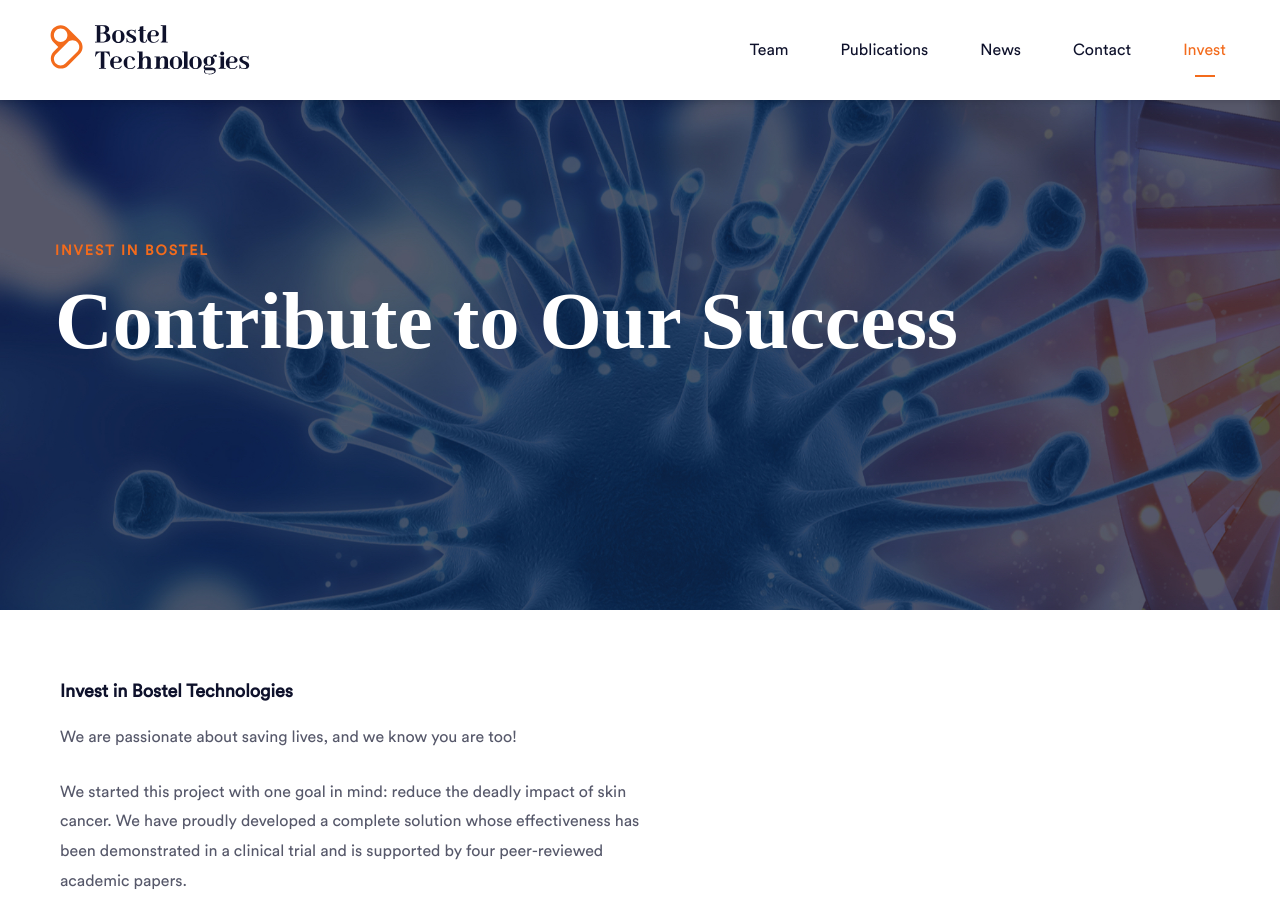
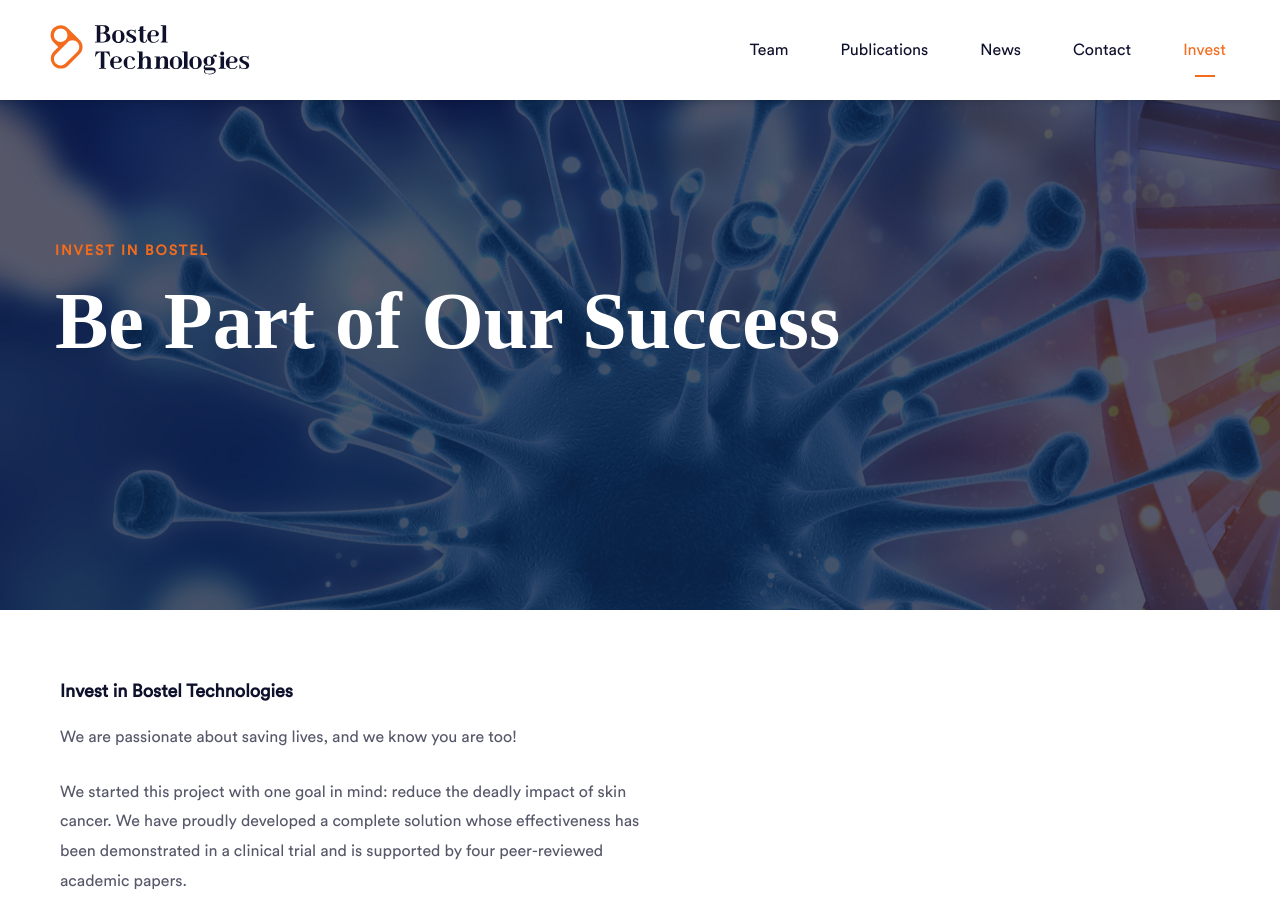
Before and after one commit to brucenwalker/bostelweb, a Jekyll site: the page built from invest.md, in a window 1280 px wide and 900 px high. Built offline with Jekyll 4.4.1, drawn with Linux system fonts in a browser that asks for light colours; some web fonts are replaced.

Commit message:
Update _config.yml

```diff
--- a/_config.yml
+++ b/_config.yml
@@ -130,7 +130,7 @@ t:
   research_development_subtitle: 'Partner with us to shape the future'
   research_development_content: '<p>The commercial activities of Care Campus are supported by research and development conducted by Geneva-based non-profit Care Health & Technology Association.  Care Health & Technology Association conducts research and develops training programs, both on-line and in-person, products, tools and technology that advance care and care delivery for older adults to help them age with dignity through a more person-centered approach to care.</p>'
   scroll: 'Scroll'
-  support_bostel: 'Contribute to Our Success'
+  support_bostel: 'Be Part of Our Success'
   team: 'Team'
   thanks_for_your_interest: 'Thanks for your interest'
   terms_of_use: 'Terms of Use'
```
